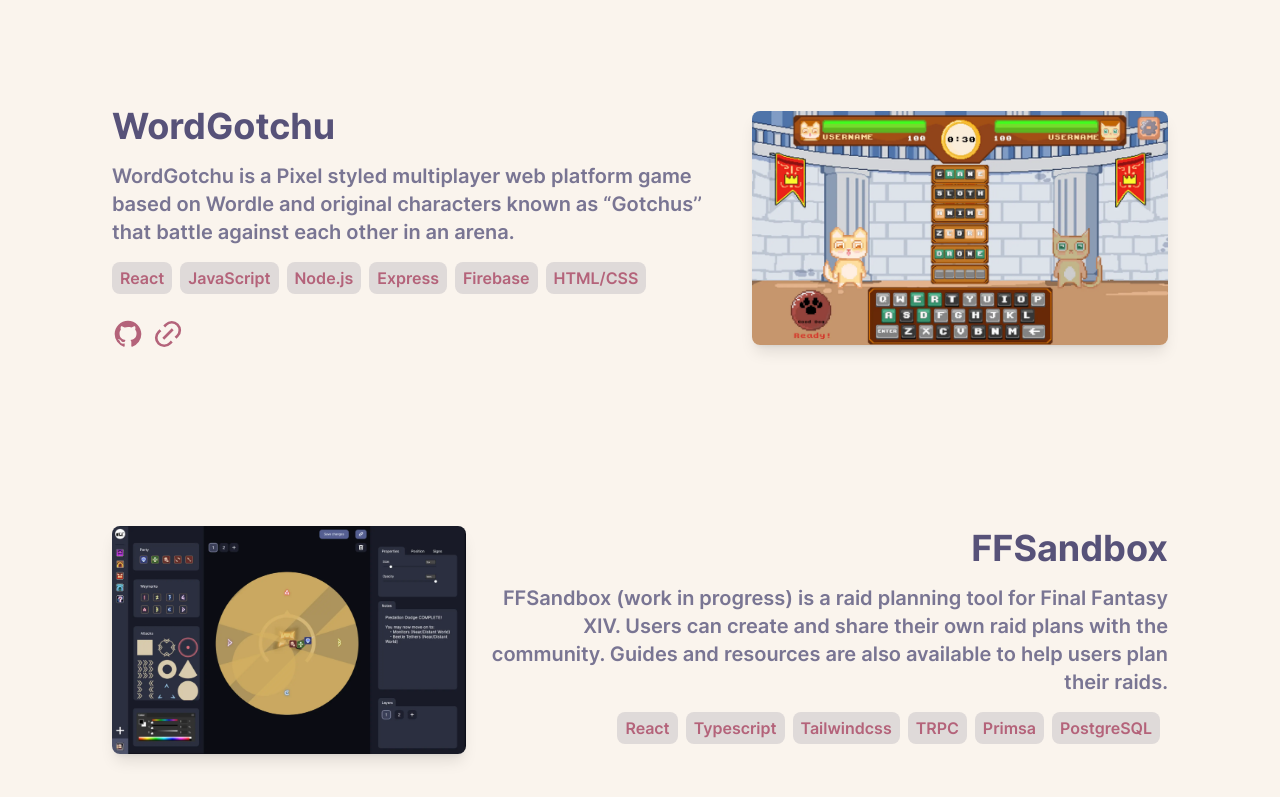
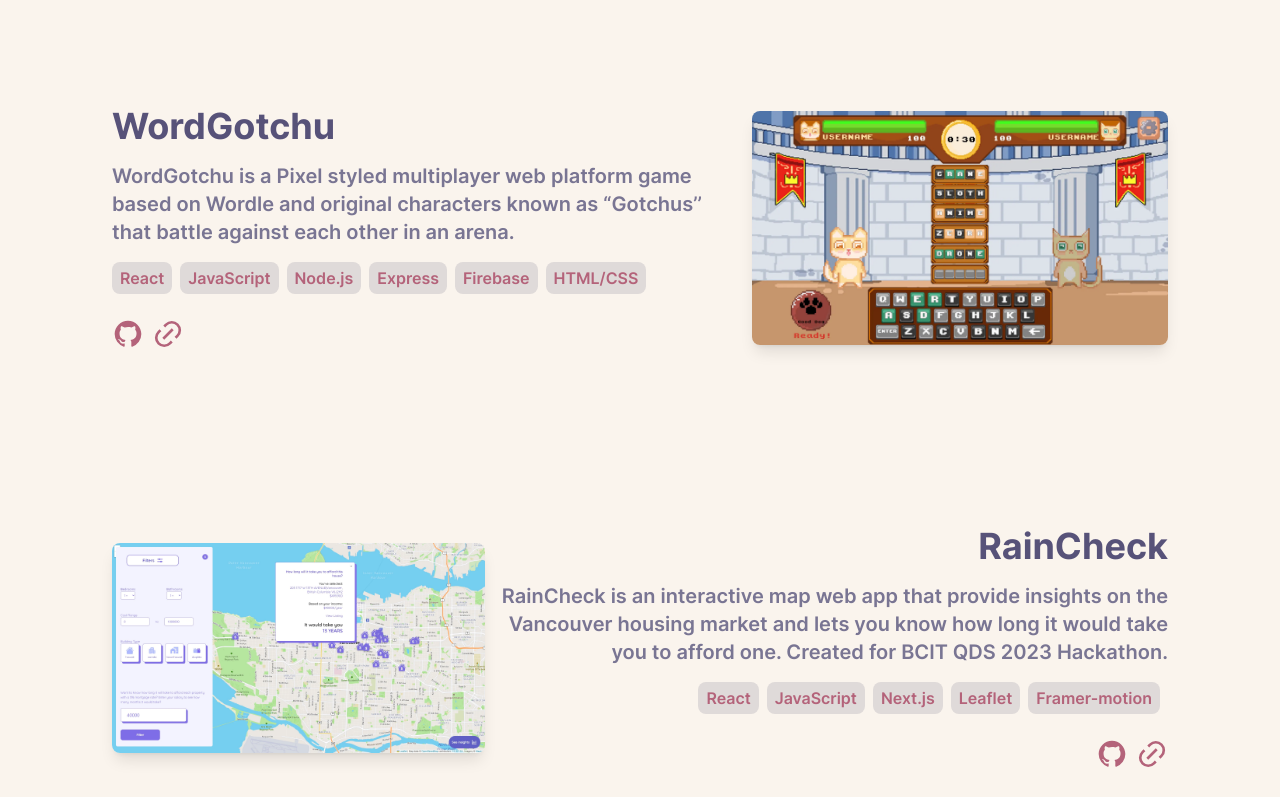
Before and after one commit to iantelli/portfolio-2023, a React (Vite) app: page / in a window 1280 px wide. Shown: the part 2000-2797 px from the top of the page. Built offline with nearby package versions, Linux system fonts and the light colour scheme.

Commit message:
Add raincheck project

```diff
--- a/src/App.tsx
+++ b/src/App.tsx
@@ -77,13 +77,27 @@
             />
             <Break aniDelay={0} />
             <ProjectLarge
+                title={"RainCheck"}
+                description={
+                    "RainCheck is an interactive map web app that provide insights on the Vancouver housing market and lets you know how long it would take you to afford one. Created for BCIT QDS 2023 Hackathon."
+                }
+                image={"Raincheck.webp"}
+                technologies={["React", "JavaScript", "Next.js", "Leaflet", "Framer-motion"]}
+                github={"https://github.com/null-name-qds/hackathon"}
+                website={"https://qds-raincheck.vercel.app/welcome"}
+                pictureLink={"https://qds-raincheck.vercel.app/welcome"}
+                reverse={false}
+                aniDelay={0}
+            />
+            <Break aniDelay={0} />
+            <ProjectLarge
                 title={"FFSandbox"}
                 description={
                     "FFSandbox (work in progress) is a raid planning tool for Final Fantasy XIV. Users can create and share their own raid plans with the community. Guides and resources are also available to help users plan their raids."
                 }
                 image={"ffsandbox.webp"}
                 technologies={["React", "Typescript", "Tailwindcss", "TRPC", "Primsa", "PostgreSQL"]}
-                reverse={false}
+                reverse
                 pictureLink={"https://github.com/iantelli"}
                 showIcons={false}
                 aniDelay={0}
```
Also changed, not shown: public/Raincheck.webp (added).
